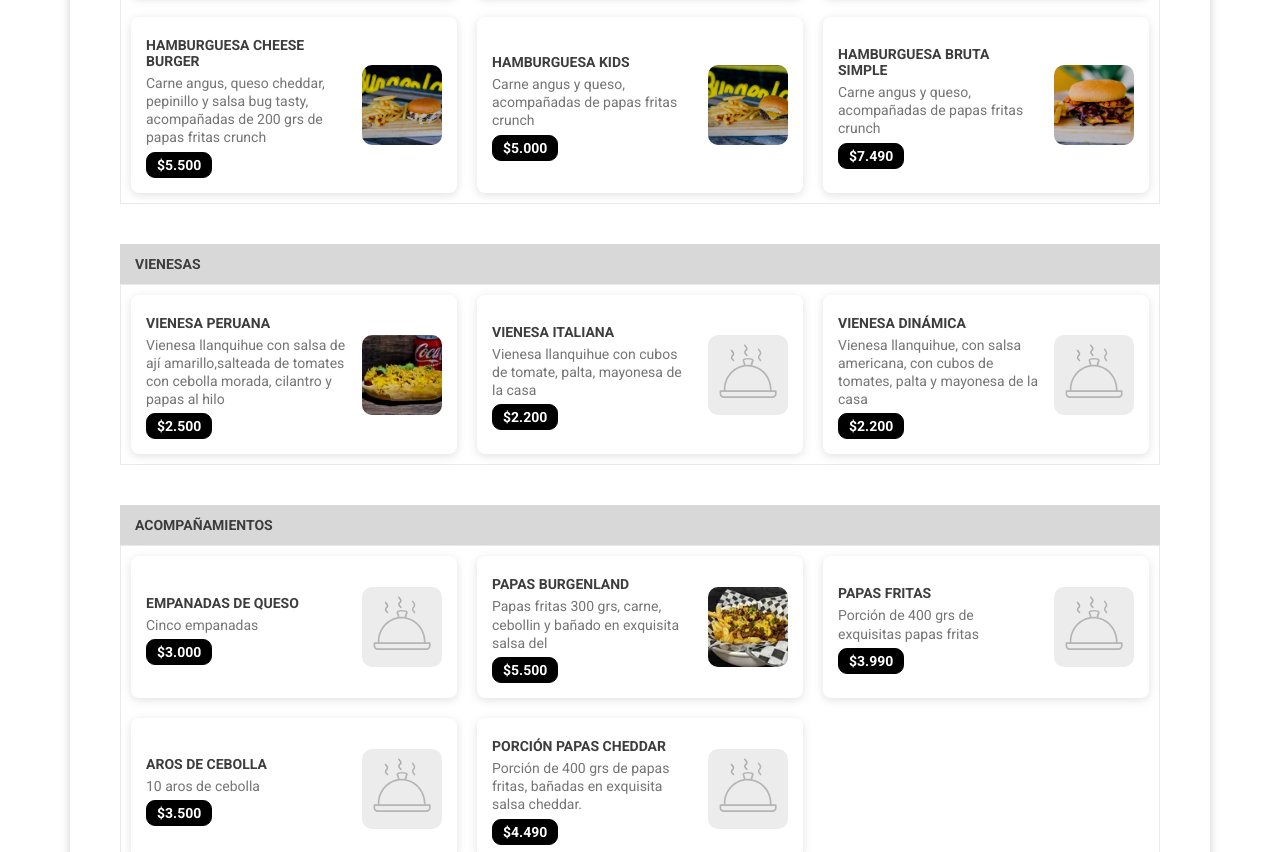
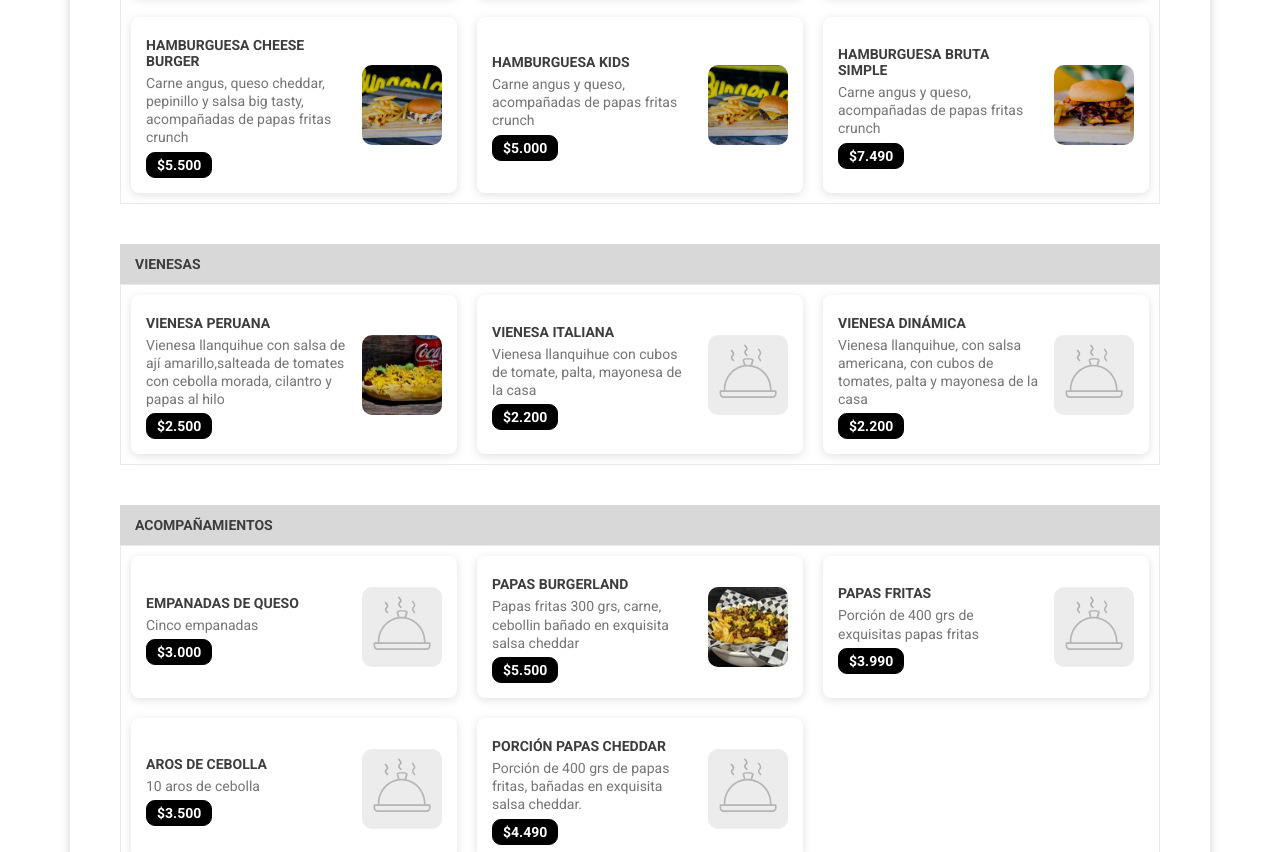
Before and after one commit to bigbytes-cl/bigmenu-burgerland-menu, a plain HTML site: page index.html in a window 1280 px wide. Shown: the part 797-1649 px from the top of the page. Drawn offline with Linux system fonts and the light colour scheme.

Commit message:
fixing typo errors

```diff
--- a/index.html
+++ b/index.html
@@ -155,7 +155,7 @@
                                     <div>
                                        <span class="badge badge--noStock">Sin Stock</span>
                                        <h4>Hamburguesa cheese burger</h4>
-                                       <p>Carne angus, queso cheddar, pepinillo y salsa bug tasty, acompañadas de 200 grs de papas fritas crunch</p>
+                                       <p>Carne angus, queso cheddar, pepinillo y salsa big tasty, acompañadas de papas fritas crunch</p>
                                        <div class="badge badge--outline"><span>$5.500</span></div>
                                     </div>
                                     <img src="assets/photos/chesseburger.webp" alt="Hamburguesa cheese burger" class="ng-star-inserted">
@@ -224,8 +224,8 @@
                                  <div class="product ng-star-inserted">
                                     <div>
                                        <span class="badge badge--noStock">Sin Stock</span>
-                                       <h4>Papas burgenland</h4>
-                                       <p>Papas fritas 300 grs, carne, cebollin y bañado en exquisita salsa del</p>
+                                       <h4>Papas burgerland</h4>
+                                       <p>Papas fritas 300 grs, carne, cebollin bañado en exquisita salsa cheddar</p>
                                        <div class="badge badge--outline"><span>$5.500</span></div>
                                     </div>
                                     <img src="assets/photos/papasburgerland.webp" alt="Papas burgenland" class="ng-star-inserted"><!---->
```
